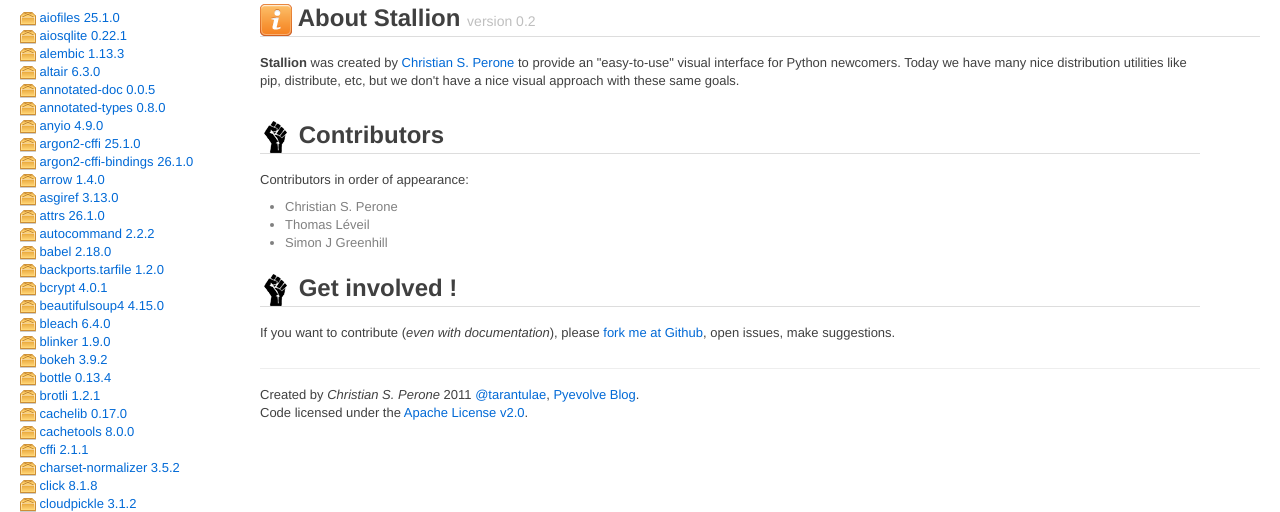
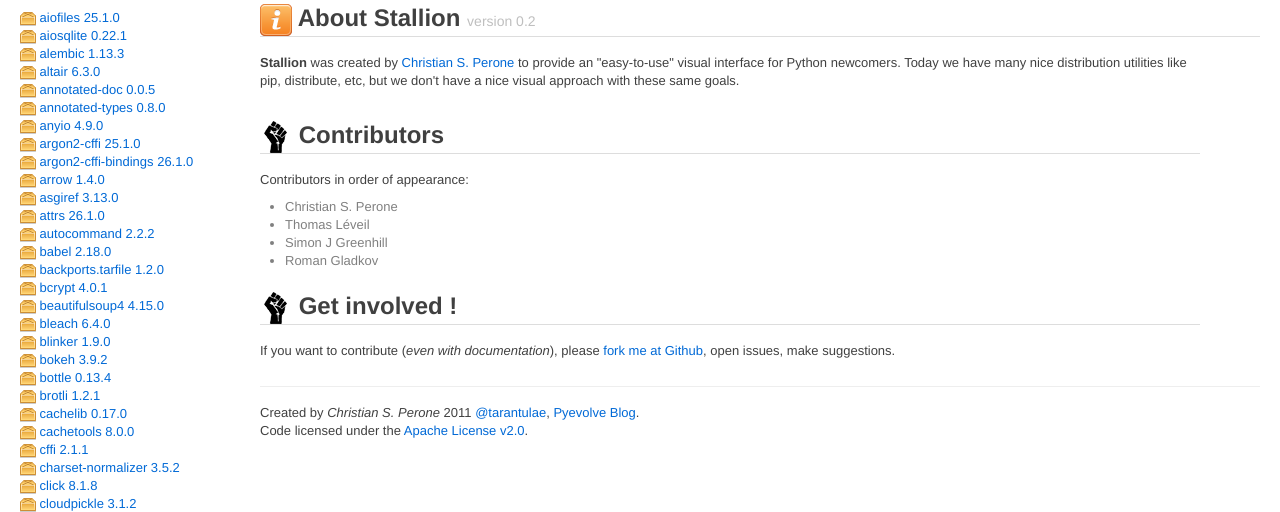
Before and after one commit to perone/stallion, a Flask app: page /about in a window 1280 px wide. Shown: the part 174-686 px from the top of the page. Run offline with Flask 2, Linux system fonts and the light colour scheme; some libraries are stand-ins or nearby versions.

Commit message:
udpate contributors

```diff
--- a/stallion/templates/about.html
+++ b/stallion/templates/about.html
@@ -26,6 +26,7 @@
             <li>Christian S. Perone</li>
             <li>Thomas Léveil</li>
             <li>Simon J Greenhill</li>
+            <li>Roman Gladkov</li>
         </ul>
 	</p>
 
```
Also changed, not shown: 1 other file.
